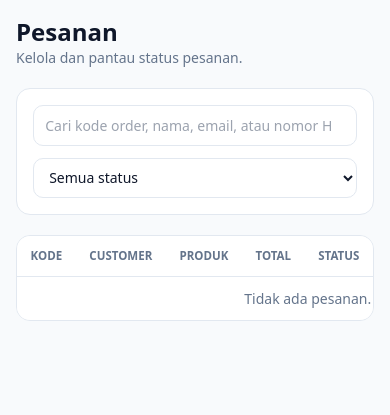
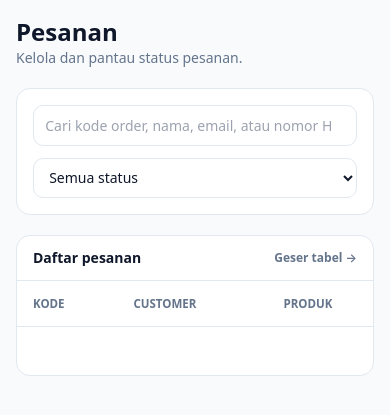
Before and after one commit to FAYnim/Digistore, a PHP site: page /dashboard/orders.php in a window 390 px wide. Shown: the part 57-472 px from the top of the page. Run offline with PHP 8.4, Linux system fonts and the light colour scheme; the visitor is signed in with stand-in values (Sample User, id 1); data that the repository does not hold is empty; some libraries are stand-ins or nearby versions.

Commit message:
feat: remove paid_at field from payment confirmations
- Remove 'Waktu Bayar' input from payment form
- Remove paid_at from API validation, INSERT query, and dashboard SELECT
- Remove paid_at display from admin order detail
- Drop paid_at column from database schema and migration file
- Include minor dashboard table UI improvements

```diff
--- a/dashboard/api/orders.php
+++ b/dashboard/api/orders.php
@@ -45,7 +45,7 @@ switch ($method) {
             $order['items']        = $items->fetchAll();
             $order['total_amount'] = (int) $order['total_amount'];
 
-            $confirmations = $pdo->prepare('SELECT id, sender_name, payment_method, paid_at, note, proof_path, verification_status, admin_note, verified_by, verified_at, created_at FROM payment_confirmations WHERE order_id = ? ORDER BY created_at DESC');
+            $confirmations = $pdo->prepare('SELECT id, sender_name, payment_method, note, proof_path, verification_status, admin_note, verified_by, verified_at, created_at FROM payment_confirmations WHERE order_id = ? ORDER BY created_at DESC');
             $confirmations->execute([$id]);
             $order['payment_confirmations'] = $confirmations->fetchAll();
 
--- a/dashboard/assets/css/dashboard.css
+++ b/dashboard/assets/css/dashboard.css
@@ -146,10 +146,19 @@ html:not(.dark) header input::placeholder {
 .input:focus, .select:focus, .textarea:focus { border-color: rgb(37 99 235); }
 
 .table-wrap { overflow-x: auto; }
+.table-wrap::-webkit-scrollbar { height: 10px; }
+.table-wrap::-webkit-scrollbar-thumb { border-radius: 999px; background: rgb(203 213 225); }
+.dark .table-wrap::-webkit-scrollbar-thumb { background: rgb(51 65 85); }
 table { width: 100%; border-collapse: separate; border-spacing: 0; }
 th { white-space: nowrap; padding: .7rem .85rem; text-align: left; font-size: .72rem; font-weight: 800; text-transform: uppercase; color: rgb(100 116 139); }
 td { border-top: 1px solid rgb(226 232 240); padding: .7rem .85rem; font-size: .875rem; vertical-align: middle; }
 .dark td { border-color: rgb(30 41 59); }
+.orders-table-wrap { max-width: 100%; }
+.orders-table { min-width: 980px; }
+.orders-table th,
+.orders-table td { padding: .85rem 1rem; }
+.orders-table tbody tr:hover { background: rgb(248 250 252); }
+.dark .orders-table tbody tr:hover { background: rgb(30 41 59 / .45); }
 
 .badge { display: inline-flex; align-items: center; border-radius: 999px; padding: .22rem .5rem; font-size: .72rem; font-weight: 800; }
 .badge-green { background: rgb(220 252 231); color: rgb(21 128 61); }
--- a/dashboard/assets/js/dashboard.js
+++ b/dashboard/assets/js/dashboard.js
@@ -533,7 +533,6 @@ window.showOrder = async (id) => {
           <div class="grid gap-2 border-b border-emerald-100 py-3 text-sm last:border-b-0 dark:border-emerald-900">
             <div class="flex justify-between gap-4"><span class="font-bold">Nama Pengirim</span><span>${escapeHtml(c.sender_name)}</span></div>
             <div class="flex justify-between gap-4"><span class="font-bold">Metode</span><span>${escapeHtml(c.payment_method)}</span></div>
-            <div class="flex justify-between gap-4"><span class="font-bold">Waktu Bayar</span><span>${escapeHtml(c.paid_at)}</span></div>
             <div class="flex justify-between gap-4"><span class="font-bold">Catatan</span><span>${escapeHtml(c.note || '—')}</span></div>
             <div class="flex justify-between gap-4"><span class="font-bold">Status Verifikasi</span><span>${badge(c.verification_status || 'pending')}</span></div>
             <div class="flex justify-between gap-4"><span class="font-bold">Catatan Admin</span><span>${escapeHtml(c.admin_note || '—')}</span></div>
--- a/dashboard/orders.php
+++ b/dashboard/orders.php
@@ -21,7 +21,20 @@ renderHeader($pageTitle, $activePage);
       </select>
     </div>
   </div>
-  <div class="card table-wrap"><table><thead><tr><th>Kode</th><th>Customer</th><th>Produk</th><th>Total</th><th>Status</th><th>Verifikasi</th><th>Tanggal</th><th>Aksi</th></tr></thead><tbody id="ordersTable"></tbody></table></div>
+  <div class="card overflow-hidden">
+    <div class="flex items-center justify-between gap-3 border-b border-slate-200 px-4 py-3 text-sm font-bold text-slate-500 dark:border-slate-800 dark:text-slate-400">
+      <span>Daftar pesanan</span>
+      <span class="text-xs font-semibold md:hidden">Geser tabel →</span>
+    </div>
+    <div class="table-wrap orders-table-wrap">
+      <table class="orders-table">
+        <thead>
+          <tr><th>Kode</th><th>Customer</th><th>Produk</th><th>Total</th><th>Status</th><th>Verifikasi</th><th>Tanggal</th><th>Aksi</th></tr>
+        </thead>
+        <tbody id="ordersTable"></tbody>
+      </table>
+    </div>
+  </div>
 </section>
 
 <!-- Modal Detail Order -->
--- a/database/migrate-payment-confirmations.sql
+++ b/database/migrate-payment-confirmations.sql
@@ -3,7 +3,6 @@ CREATE TABLE IF NOT EXISTS payment_confirmations (
   order_id       INT NOT NULL,
   sender_name    VARCHAR(100) NOT NULL,
   payment_method VARCHAR(50) NOT NULL,
-  paid_at        DATETIME NOT NULL,
   note           TEXT DEFAULT NULL,
   proof_path     VARCHAR(255) NOT NULL,
   verification_status ENUM('pending', 'accepted', 'rejected') DEFAULT 'pending',
--- a/database/schema.sql
+++ b/database/schema.sql
@@ -127,7 +127,6 @@ CREATE TABLE payment_confirmations (
   order_id       INT NOT NULL,
   sender_name    VARCHAR(100) NOT NULL,
   payment_method VARCHAR(50) NOT NULL,
-  paid_at        DATETIME NOT NULL,
   note           TEXT DEFAULT NULL,
   proof_path     VARCHAR(255) NOT NULL,
   verification_status ENUM('pending', 'accepted', 'rejected') DEFAULT 'pending',
--- a/payment.php
+++ b/payment.php
@@ -184,9 +184,7 @@
               <option value="Lainnya">Lainnya</option>
             </select>
           </label>
-          <label class="field-label">Waktu Bayar
-            <input class="control mt-2" name="paid_at" type="datetime-local" required>
-          </label>
+
           <label class="field-label">Bukti Bayar
             <input class="control file-control mt-2" name="proof" type="file" accept="image/jpeg,image/png,application/pdf" required>
           </label>
```
Also changed, not shown: api/payment-confirmations.php (+1 -8 lines).
